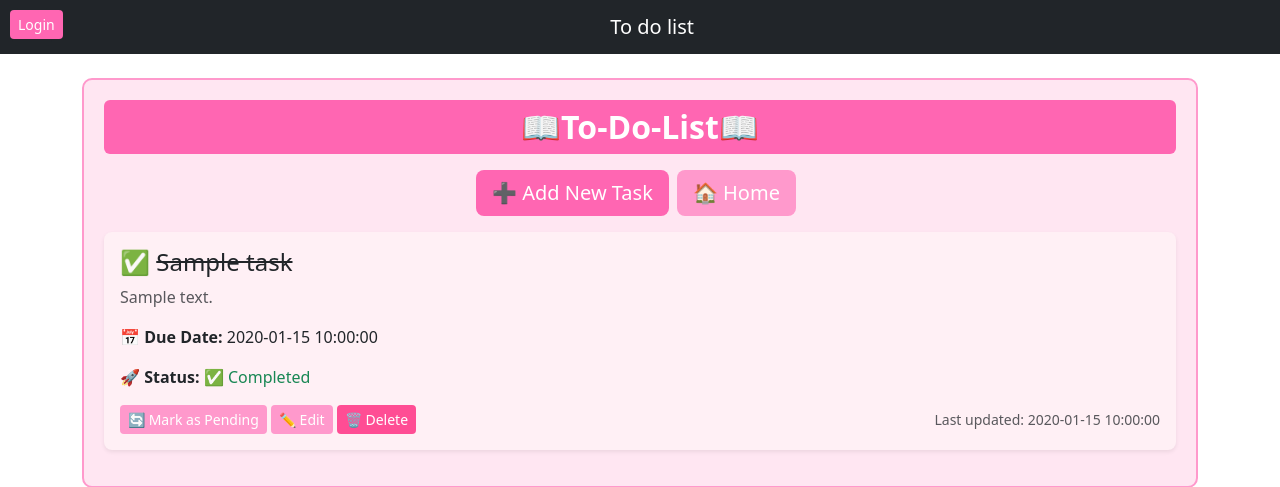
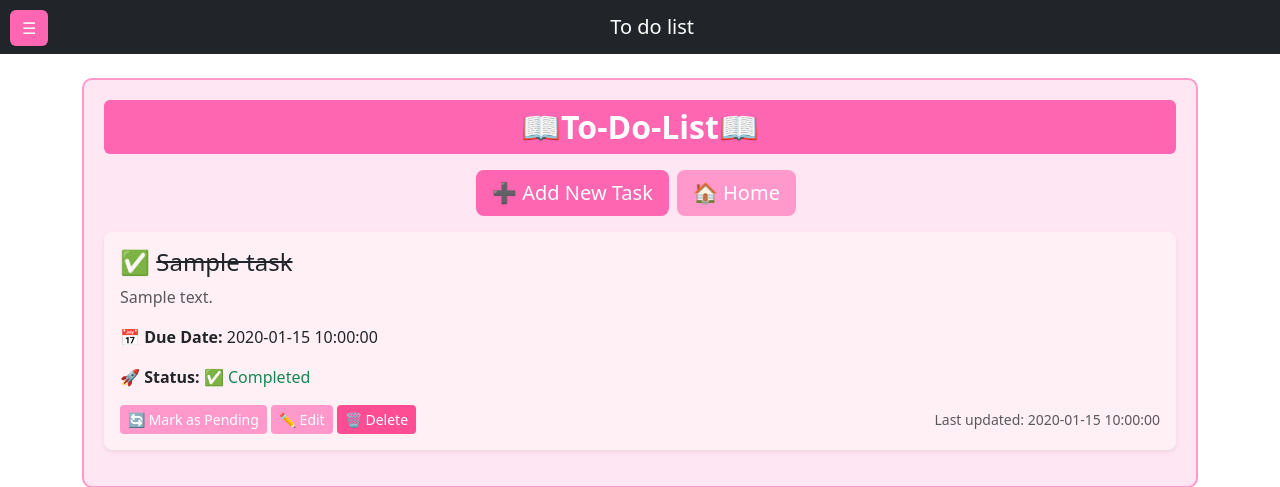
Before and after one commit to pittachiox/pittaweb, a Flask app: page / in a window 1280 px wide. Shown: the top 487 px of the page. Run offline with Flask 3, Linux system fonts and the light colour scheme; a user stored in the database is signed in; tables that the repository leaves empty hold one stand-in row (values such as "Sample post"); some libraries are stand-ins or nearby versions.

Commit message:
delete task

```diff
--- a/templates/index.html
+++ b/templates/index.html
@@ -1,11 +1,22 @@
 {% extends 'base.html' %}
 
 {% block body %}
-<!-- ปุ่ม Login ที่มุมบนซ้าย -->
-<a href="{{ url_for('login') }}" class="btn btn-sm text-white"
-   style="position: fixed; top: 10px; left: 10px; background-color: #ff66b2; border: none; z-index: 1000;">
-     Login
-</a>
+<!-- Hamburger Menu -->
+<div class="dropdown" style="position: fixed; top: 10px; left: 10px; z-index: 1000;">
+    <button class="btn text-white" type="button" data-bs-toggle="dropdown" aria-expanded="false"
+        style="background-color: #ff66b2; border: none;">
+        ☰
+    </button>
+    <ul class="dropdown-menu">
+        {% if current_user.is_authenticated %}
+            <li><a class="dropdown-item" href="{{ url_for('detail') }}">👤 Profile</a></li>
+            <li><a class="dropdown-item" href="{{ url_for('logout') }}">🚪 Logout</a></li>
+        {% else %}
+            <li><a class="dropdown-item" href="{{ url_for('login') }}">🔑 Login</a></li>
+            <li><a class="dropdown-item" href="{{ url_for('register') }}">📝 Register</a></li>
+        {% endif %}
+    </ul>
+</div>
 
 <div class="container mt-4" style="background-color: #ffe6f2; border: 2px solid #ff99cc; border-radius: 10px; padding: 20px;">
     <h2 class="text-center fw-bold text-white p-2 rounded" style="background-color: #ff66b2;">
@@ -65,9 +76,13 @@
                         <a href="{{ url_for('update_task', task_id=task.id) }}" class="btn btn-sm" style="background-color: #ff99cc; color: white; border: none;">
                             ✏ Edit
                         </a>
-                        <a href="{{ url_for('delete_task', task_id=task.id) }}" class="btn btn-sm" style="background-color: #ff4d94; color: white; border: none;">
-                            🗑 Delete
-                        </a>
+
+                        <!-- เปลี่ยนเป็น form สำหรับลบ Task -->
+                        <form action="{{ url_for('delete_task', task_id=task.id) }}" method="post" class="d-inline">
+                            <button type="submit" class="btn btn-sm text-white" style="background-color: #ff4d94; border: none;">
+                                🗑 Delete
+                            </button>
+                        </form>
                     {% endif %}
                 </div>
                 <small class="text-muted">Last updated: {{ task.updated_date or 'N/A' }}</small>
```
